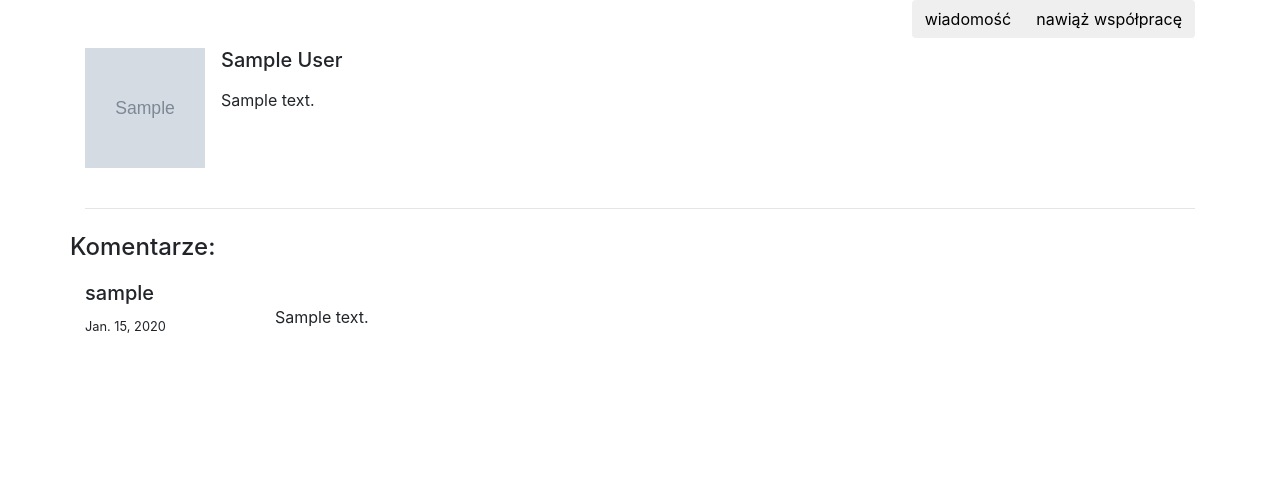
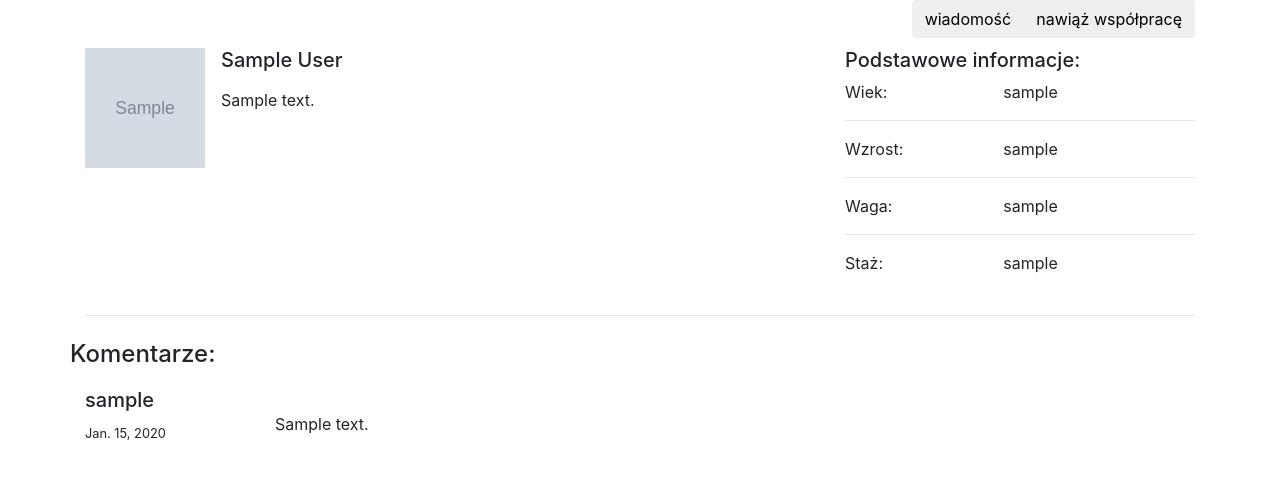
Before and after one commit to adriann1410/Trening-Planer, a Django app: page /user/1/ in a window 1280 px wide. Shown: the part 65-544 px from the top of the page. Run offline with Django 3.2, Linux system fonts and the light colour scheme; tables that the repository leaves empty hold one stand-in row (values such as "Sample post"); grey boxes marked "Sample" are stand-in pictures; some libraries are stand-ins or nearby versions.

Commit message:
templates little update

```diff
--- /dev/null
+++ b/main/static/style.css
@@ -0,0 +1,10 @@
+#detail_row{
+    -moz-border-bottom-colors: none;
+  -moz-border-image: none;
+  -moz-border-left-colors: none;
+  -moz-border-right-colors: none;
+  -moz-border-top-colors: none;
+  border-style: solid none;
+  border-width: 1px 0;
+  margin: 18px 0;
+}
--- a/main/templates/coachProfile.html
+++ b/main/templates/coachProfile.html
@@ -18,13 +18,52 @@
             <br><br>
         </div>
         <div class="row ">
-            <div class="col-8">
+            <div class="col-md-8 col-sm-12">
                 <div class="media">
                 <img class="mr-3" src="../../{{coach.img_url}}" alt="Generic placeholder image" height="120" width="120">
                      <div class="media-body">
                      <h5 class="mt-0">{{ coach.user.first_name }} {{ coach.user.last_name }}</h5>
                          <p>{{ coach.description | linebreaks }}</p>
                      </div>
+                </div>
+            </div>
+            <div class="col-md-4 col-sm-12">
+                <h5>Podstawowe informacje:</h5>
+                <div class="row">
+                    <div class="col-sm-5 attribute_name">
+                        Wiek:
+                    </div>
+                    <div class="col-sm-6 attribute_value">
+                        {{ coach.user.username }}
+                    </div>
+
+                </div>
+                <hr class="detail_row">
+                <div class="row">
+                    <div class="col-sm-5 attribute_name">
+                        Wzrost:
+                    </div>
+                    <div class="col-sm-6 attribute_value">
+                        {{ coach.user.username }}
+                    </div>
+                </div>
+                <hr class="detail_row">
+                <div class="row">
+                    <div class="col-sm-5 attribute_name">
+                        Waga:
+                    </div>
+                    <div class="col-sm-6 attribute_value">
+                        {{ coach.user.username }}
+                    </div>
+                </div>
+                <hr class="detail_row">
+                <div class="row">
+                    <div class="col-sm-5 attribute_name">
+                       Staż:
+                    </div>
+                    <div class="col-sm-6 attribute_value">
+                        {{ coach.user.username }}
+                    </div>
                 </div>
             </div>
         </div>
```
